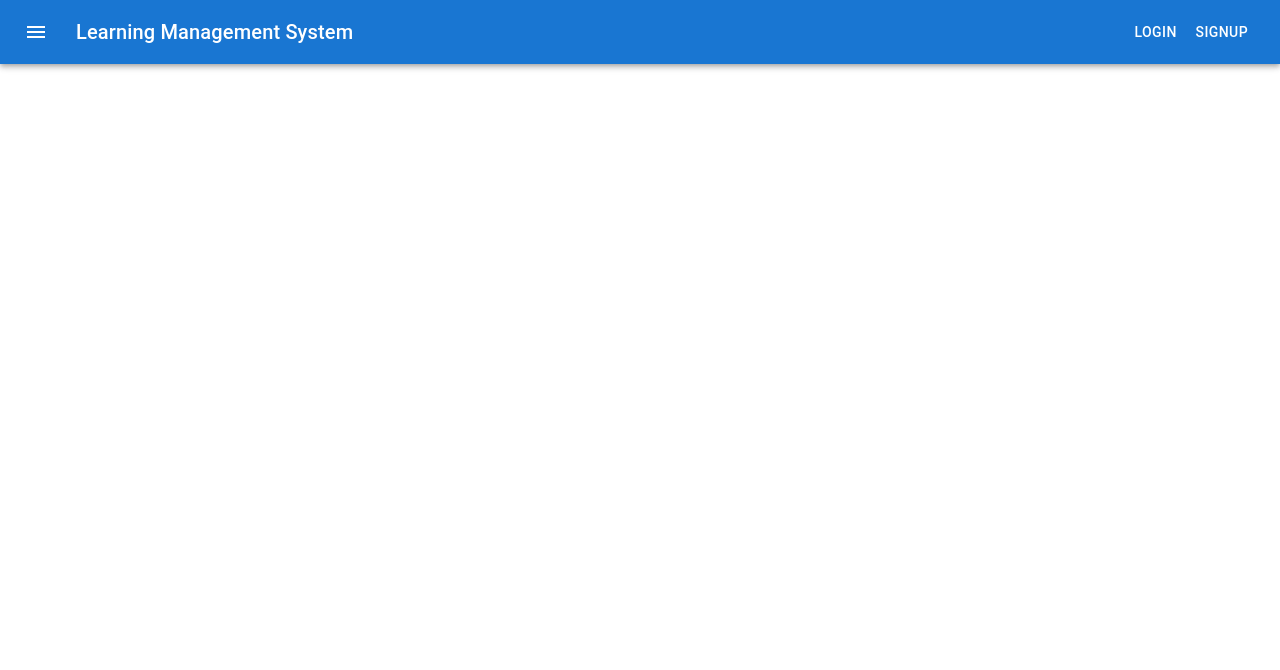
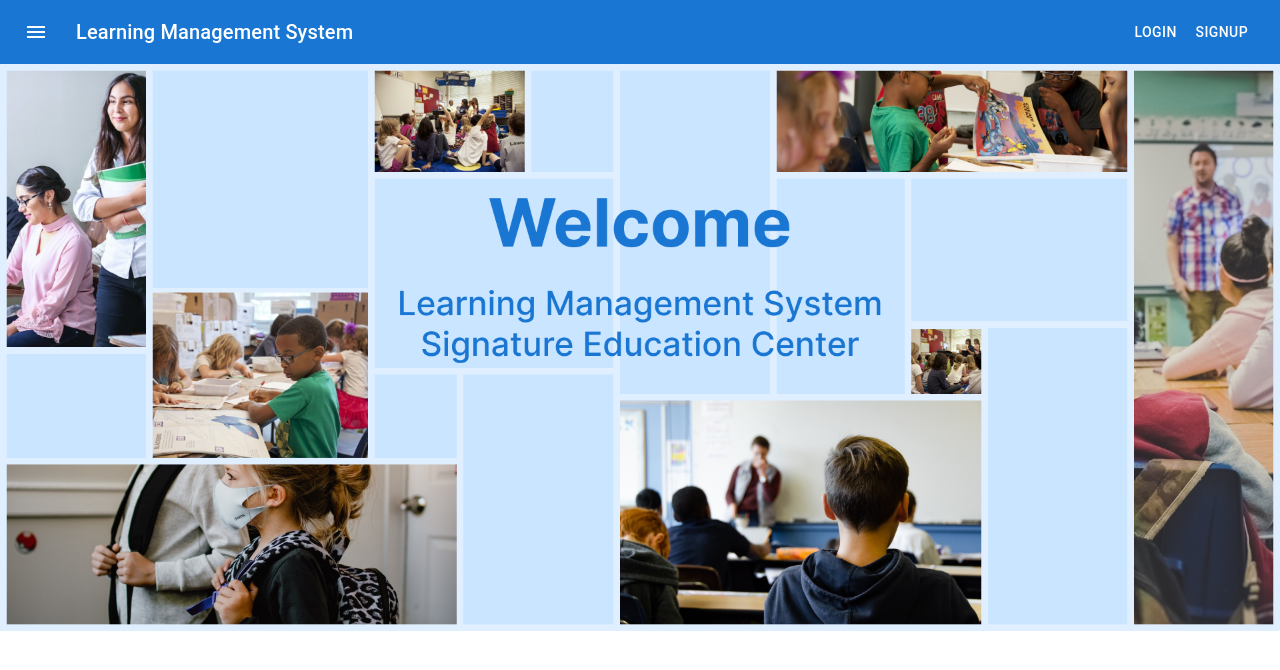
Before and after one commit to Nawoda-Jayasinghe/learning-management-system-Front-End, a React (Create React App) app: page / in a window 1280 px wide. Shown: the top 670 px of the page. Built offline with nearby package versions, Linux system fonts and the light colour scheme.

Commit message:
Hero Image

```diff
--- a/src/App.js
+++ b/src/App.js
@@ -12,13 +12,17 @@ import Sidebar from "./components/dashboard/Sidebar";
 import AvailableCourses from "./components/studentDashboard/AvailableCourses";
 import EnrolledCourses from "./components/studentDashboard/EnrolledCourses";
 
+import Hero from "./components/hero/Hero";
+
+
 function App() {
   return (
     <div className="App">
       <Appbar />
-
+      {/* <Hero/> */}
       <BrowserRouter>
         <Routes>
+        <Route path="/" element={<Hero />} />
           <Route path="/Login" element={<Login />} />
           <Route path="/Signup" element={<Signup />} />
           <Route path="/Dashboard" element={<Dashboard />} />
--- /dev/null
+++ b/src/components/hero/Hero.jsx
@@ -0,0 +1,14 @@
+
+import hero from "../../image/hero.png";
+
+import React from "react";
+
+
+const Hero = () => {
+  return <div>
+  <img src={hero} alt = "hero" className="hero"/>
+
+  </div>;
+};
+
+export default Hero;
--- a/src/components/home/Appbar.jsx
+++ b/src/components/home/Appbar.jsx
@@ -8,6 +8,7 @@ import IconButton from "@mui/material/IconButton";
 import MenuIcon from "@mui/icons-material/Menu";
 import { Link, useNavigate } from "react-router-dom";
 import '../../index.css';
+import hero from "../../image/hero.png";
 
 import { Image, Space } from "antd";
 
@@ -36,11 +37,10 @@ const Appbar = () => {
             Signup
           </Button>
         </Toolbar>
+
       </AppBar>
 
-      <Box>
-        <div class="hero-image"></div>
-      </Box>
+
     </Box>
   );
 };
--- a/src/index.css
+++ b/src/index.css
@@ -42,3 +42,10 @@ color: white;
 
   padding: 10px;
 }
+
+.hero{
+  display: block;
+  margin-left: auto;
+  margin-right: auto;
+  width: 100%;
+}
```
